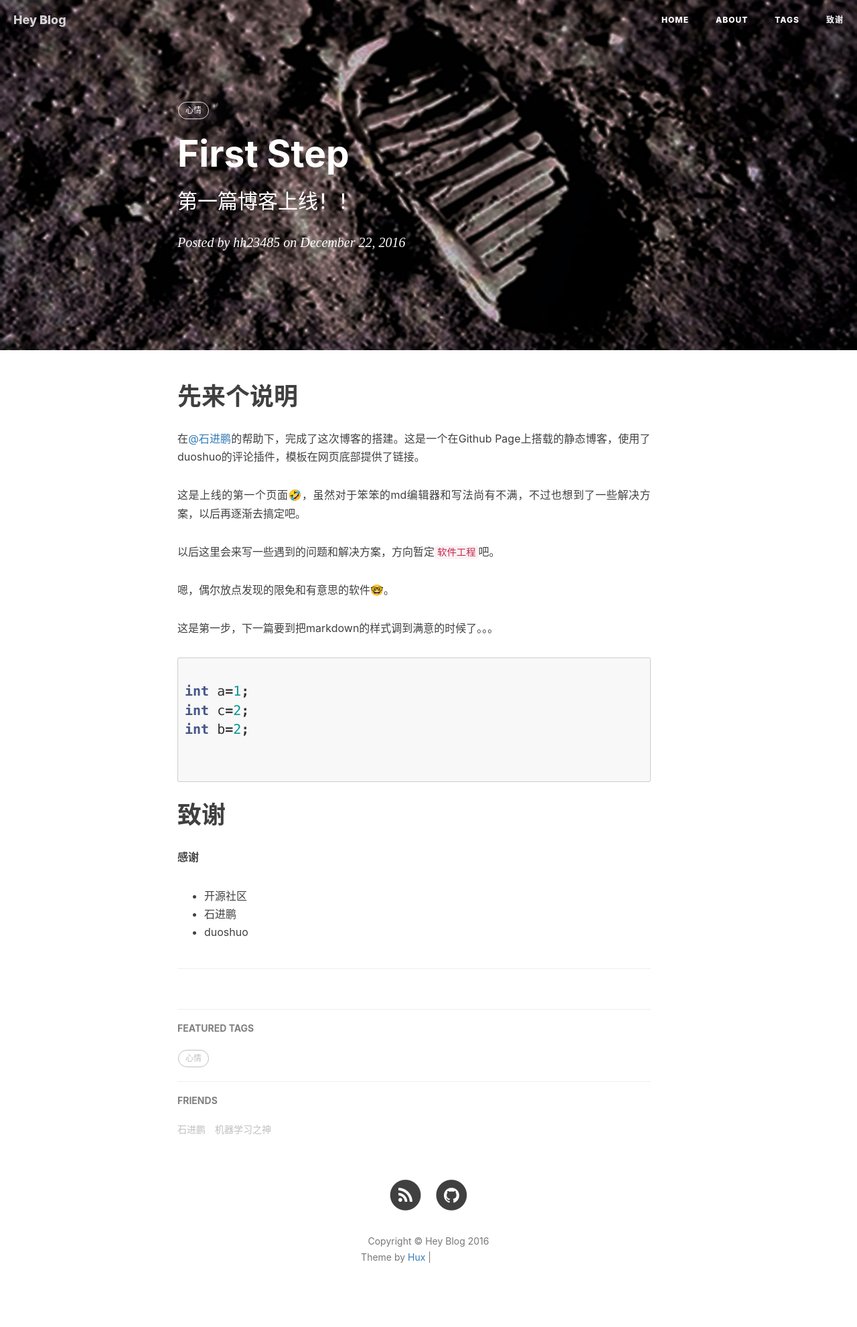
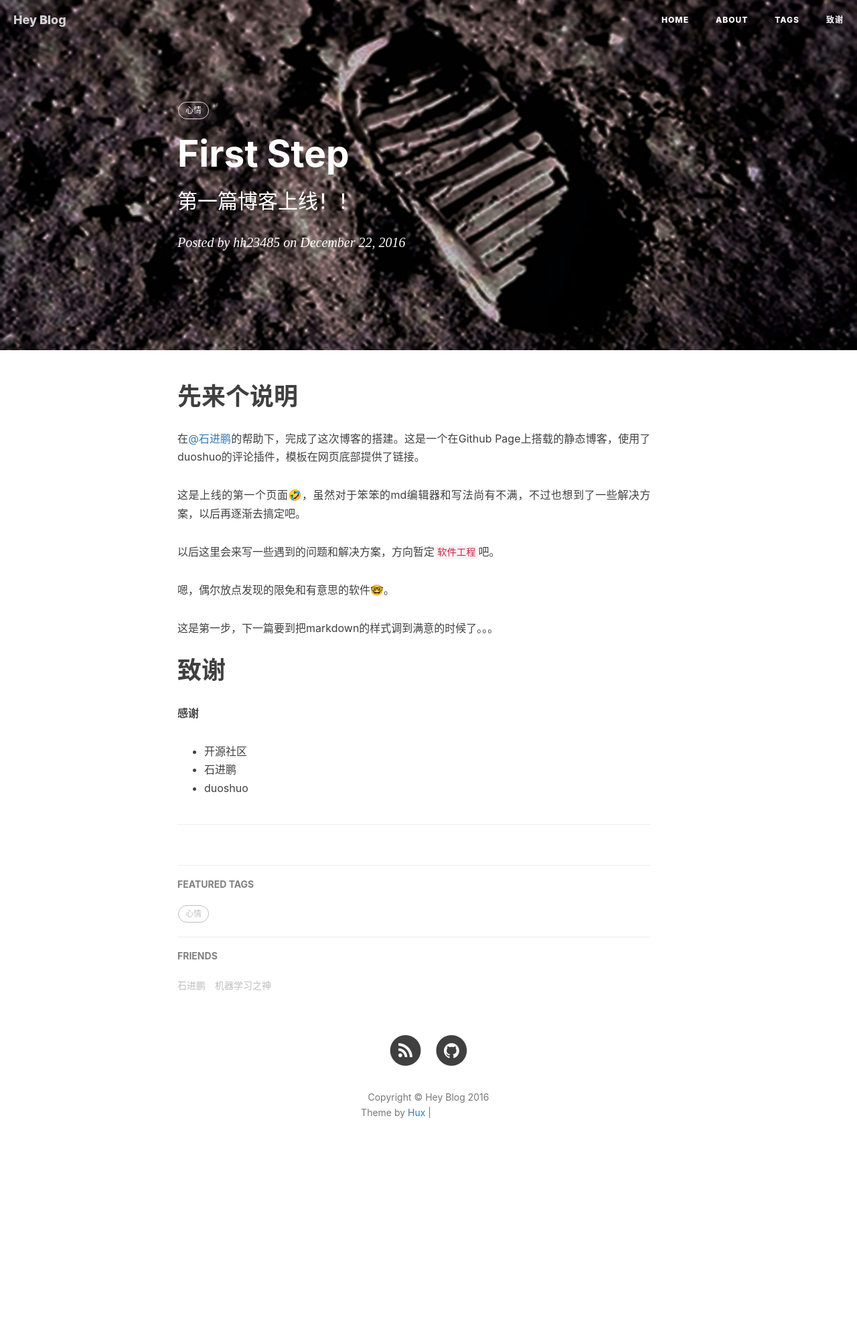
Before and after one commit to hh23485/hh23485.github.io, a Jekyll site: the page built from _posts/2016-12-22-hello.markdown, in a window 1280 px wide. Shown: the whole page at 67% size. Built offline with Jekyll 4.4.1, drawn with Linux system fonts in a browser that asks for light colours; nearby versions of some CDN libraries; library files that are not in the unit come from our copies; comment, search, counter and statistics services are not loaded; after the commit the page ends 1766 px from its top, so only the background shows below that; grey boxes are pictures that could not be loaded.

Commit message:
修改代码样式

````diff
--- a/_posts/2016-12-22-hello.markdown
+++ b/_posts/2016-12-22-hello.markdown
@@ -8,9 +8,6 @@ header-img: "img/one-step.jpg"
 tags:
     - 心情
 ---
-
-
-{::options coderay_line_numbers="table" /}
 
 
 # 先来个说明
@@ -25,15 +22,6 @@ tags:
 
 这是第一步，下一篇要到把markdown的样式调到满意的时候了。。。
 
-``` java
-
-int a=1;
-int c=2;
-int b=2;
-
-
-```
-
 # 致谢
 
 **感谢**
````
Also changed, not shown: css/hux-blog.min.css.
